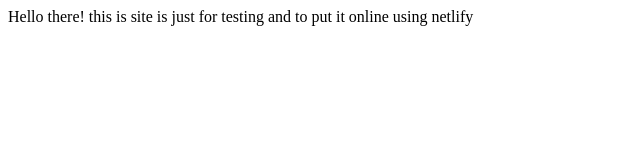
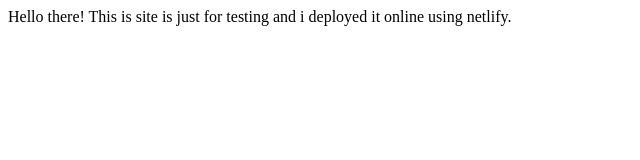
Before and after one commit to Neerajd3vv/neeraj-neoGcamp-lesson2, a plain HTML site: page index.html in a window 1280 px wide. Shown: the full height of the page, 0-640 px from the left. Drawn offline with Linux system fonts and the light colour scheme.

Commit message:
update: text

```diff
--- a/index.html
+++ b/index.html
@@ -6,6 +6,6 @@
     <title>neerajsite</title>
 </head>
 <body>
-    Hello there! this is site is just for testing and to put it online using netlify
+    Hello there! This is site is just for testing and i deployed it online using netlify.
 </body>
 </html>
```
Also changed, not shown: 2 other files.
